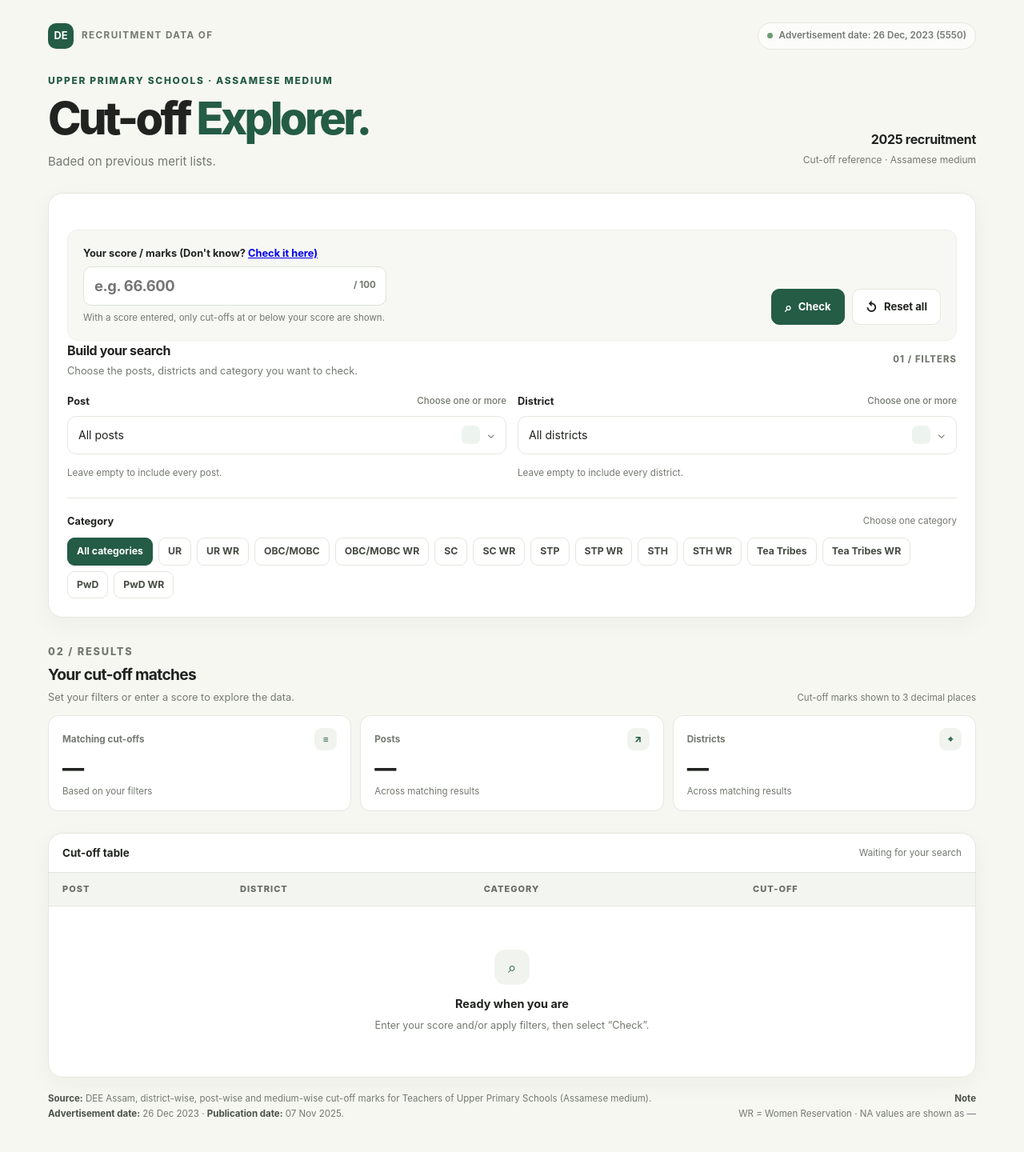
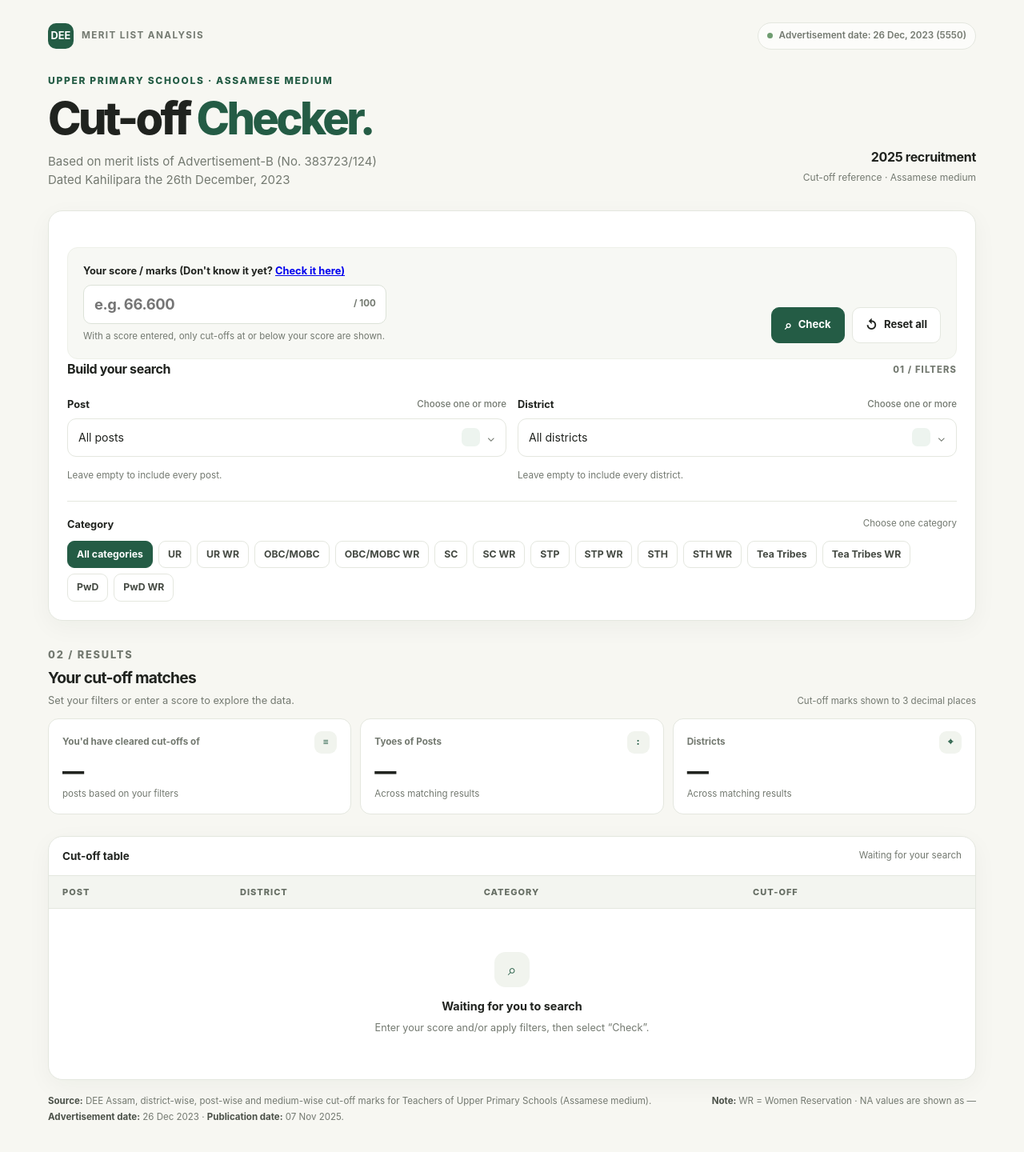
Before and after one commit to lpupmarks/lpupmarks.github.io, a Jekyll site: the page cutoff.html, which Jekyll copies as it is, in a window 1280 px wide. Shown: the whole page at 80% size. Built offline with Jekyll 4.4.1, drawn with Linux system fonts in a browser that asks for light colours.

Commit message:
update cutoff.html

```diff
--- a/cutoff.html
+++ b/cutoff.html
@@ -22,17 +22,17 @@
 <body>
 <main class="container">
   <div class="topline">
-    <div class="brand"><span class="brand-mark">DE</span><span>Recruitment data of</span></div>
+    <div class="brand"><span class="brand-mark">DEE</span><span>Merit List Analysis</span></div>
     <div class="source-pill">Advertisement date: 26 Dec, 2023 (5550) </div>
   </div>
   <section class="hero" aria-labelledby="page-title">
-    <div><p class="eyebrow">Upper Primary Schools · Assamese medium</p><h1 id="page-title">Cut-off <span>Explorer.</span></h1><p class="hero-copy">Baded on previous merit lists.</p></div>
+    <div><p class="eyebrow">Upper Primary Schools · Assamese medium</p><h1 id="page-title">Cut-off <span>Checker.</span></h1><p class="hero-copy">Based on merit lists of Advertisement-B (No. 383723/124) Dated Kahilipara the 26th December, 2023 </p></div>
     <div class="hero-side"><strong>2025 recruitment</strong><span>Cut-off reference · Assamese medium</span></div>
   </section>
 
   <section class="panel filters" aria-labelledby="filters-title">
-    <div class="score-zone"><div><label class="score-label" for="scoreInput">Your score / marks (Don't know? <a href='https://lpupmarks.github.io/ups.html'>Check it here)</a></label><div class="score-input-wrap"><input class="score-input" type="number" id="scoreInput" step="0.001" min="0" max="100" placeholder="e.g. 66.600" inputmode="decimal"><span class="score-suffix">/ 100</span></div><p class="score-hint">With a score entered, only cut-offs at or below your score are shown.</p></div><div class="score-actions"><button class="btn btn-primary" id="checkBtn"><span class="btn-icon">⌕</span> Check</button><button class="btn btn-secondary" id="resetBtn"><span class="btn-icon">↺</span> Reset all</button></div></div>
-    <div class="panel-heading"><div><h2 id="filters-title">Build your search</h2><p>Choose the posts, districts and category you want to check.</p></div><span class="quiet-label">01 / Filters</span></div>
+    <div class="score-zone"><div><label class="score-label" for="scoreInput">Your score / marks (Don't know it yet? <a href='https://lpupmarks.github.io/ups.html'>Check it here)</a></label><div class="score-input-wrap"><input class="score-input" type="number" id="scoreInput" step="0.001" min="0" max="100" placeholder="e.g. 66.600" inputmode="decimal"><span class="score-suffix">/ 100</span></div><p class="score-hint">With a score entered, only cut-offs at or below your score are shown.</p></div><div class="score-actions"><button class="btn btn-primary" id="checkBtn"><span class="btn-icon">⌕</span> Check</button><button class="btn btn-secondary" id="resetBtn"><span class="btn-icon">↺</span> Reset all</button></div></div>
+    <div class="panel-heading"><div><h2 id="filters-title">Build your search</h2><p></p></div><span class="quiet-label">01 / Filters</span></div>
     <div class="filter-grid">
       <div class="field"><div class="field-label"><label for="postTrigger">Post</label><small>Choose one or more</small></div><div class="multi" id="postMulti"><button class="multi-trigger" type="button" id="postTrigger" aria-expanded="false" aria-controls="postDropdown"><span class="trigger-value">All posts</span><span style="display:flex;align-items:center;gap:8px"><span class="trigger-count" hidden></span><span class="chevron">⌄</span></span></button><div class="dropdown" id="postDropdown"><input class="search-box" id="postSearch" type="search" placeholder="Search posts…" aria-label="Search posts"><div class="dropdown-actions"><button type="button" class="text-button" data-select-all="posts">Select all</button><button type="button" class="text-button" data-clear="posts">Clear</button></div><div class="options" id="postOptions"></div></div></div><div class="selected-chips" id="postChips"></div><p class="field-hint">Leave empty to include every post.</p></div>
       <div class="field"><div class="field-label"><label for="districtTrigger">District</label><small>Choose one or more</small></div><div class="multi" id="districtMulti"><button class="multi-trigger" type="button" id="districtTrigger" aria-expanded="false" aria-controls="districtDropdown"><span class="trigger-value">All districts</span><span style="display:flex;align-items:center;gap:8px"><span class="trigger-count" hidden></span><span class="chevron">⌄</span></span></button><div class="dropdown" id="districtDropdown"><input class="search-box" id="districtSearch" type="search" placeholder="Search districts…" aria-label="Search districts"><div class="dropdown-actions"><button type="button" class="text-button" data-select-all="districts">Select all</button><button type="button" class="text-button" data-clear="districts">Clear</button></div><div class="options" id="districtOptions"></div></div></div><div class="selected-chips" id="districtChips"></div><p class="field-hint">Leave empty to include every district.</p></div>
@@ -41,10 +41,10 @@
     </section>
 
   <div class="results-head"><div><p class="eyebrow" style="margin-bottom:5px">02 / Results</p><h2>Your cut-off matches</h2><p id="resultsSubtitle">Set your filters or enter a score to explore the data.</p></div><div class="result-note">Cut-off marks shown to 3 decimal places</div></div>
-  <div class="stats" id="stats" aria-live="polite"><div class="stat-card"><div class="stat-top">Matching cut-offs <span class="stat-icon">≡</span></div><div class="stat-number">—</div><div class="stat-extra">Based on your filters</div></div><div class="stat-card"><div class="stat-top">Posts <span class="stat-icon">↗</span></div><div class="stat-number">—</div><div class="stat-extra">Across matching results</div></div><div class="stat-card"><div class="stat-top">Districts <span class="stat-icon">⌖</span></div><div class="stat-number">—</div><div class="stat-extra">Across matching results</div></div></div>
+  <div class="stats" id="stats" aria-live="polite"><div class="stat-card"><div class="stat-top">You'd have cleared cut-offs of<span class="stat-icon">≡</span></div><div class="stat-number">—</div><div class="stat-extra">posts based on your filters</div></div><div class="stat-card"><div class="stat-top">Tyoes of Posts <span class="stat-icon">:</span></div><div class="stat-number">—</div><div class="stat-extra">Across matching results</div></div><div class="stat-card"><div class="stat-top">Districts <span class="stat-icon">⌖</span></div><div class="stat-number">—</div><div class="stat-extra">Across matching results</div></div></div>
   <div class="active-filters" id="activeFilters"></div>
-  <section class="panel table-card" aria-label="Cut-off results"><div class="table-toolbar"><strong>Cut-off table</strong><span id="tableCount">Waiting for your search</span></div><div class="table-scroll"><table><thead><tr><th>Post</th><th>District</th><th>Category</th><th>Cut-off</th></tr></thead><tbody id="resultsBody"><tr><td colspan="4" class="no-results"><div class="empty-icon">⌕</div><strong>Ready when you are</strong><span>Enter your score and/or apply filters, then select “Check”.</span></td></tr></tbody></table></div></section>
-  <footer class="footer"><div><strong>Source:</strong> DEE Assam, district-wise, post-wise and medium-wise cut-off marks for Teachers of Upper Primary Schools (Assamese medium).<br><strong>Advertisement date:</strong> 26 Dec 2023 · <strong>Publication date:</strong> 07 Nov 2025.</div><div class="footer-right"><strong>Note</strong><br>WR = Women Reservation · NA values are shown as —</div></footer>
+  <section class="panel table-card" aria-label="Cut-off results"><div class="table-toolbar"><strong>Cut-off table</strong><span id="tableCount">Waiting for your search</span></div><div class="table-scroll"><table><thead><tr><th>Post</th><th>District</th><th>Category</th><th>Cut-off</th></tr></thead><tbody id="resultsBody"><tr><td colspan="4" class="no-results"><div class="empty-icon">⌕</div><strong>Waiting for you to search</strong><span>Enter your score and/or apply filters, then select “Check”.</span></td></tr></tbody></table></div></section>
+  <footer class="footer"><div><strong>Source:</strong> DEE Assam, district-wise, post-wise and medium-wise cut-off marks for Teachers of Upper Primary Schools (Assamese medium).<br><strong>Advertisement date:</strong> 26 Dec 2023 · <strong>Publication date:</strong> 07 Nov 2025.</div><div class="footer-right"><strong>Note: </strong>WR = Women Reservation · NA values are shown as —</div></footer>
 </main>
 <script>
     const data = {
```
